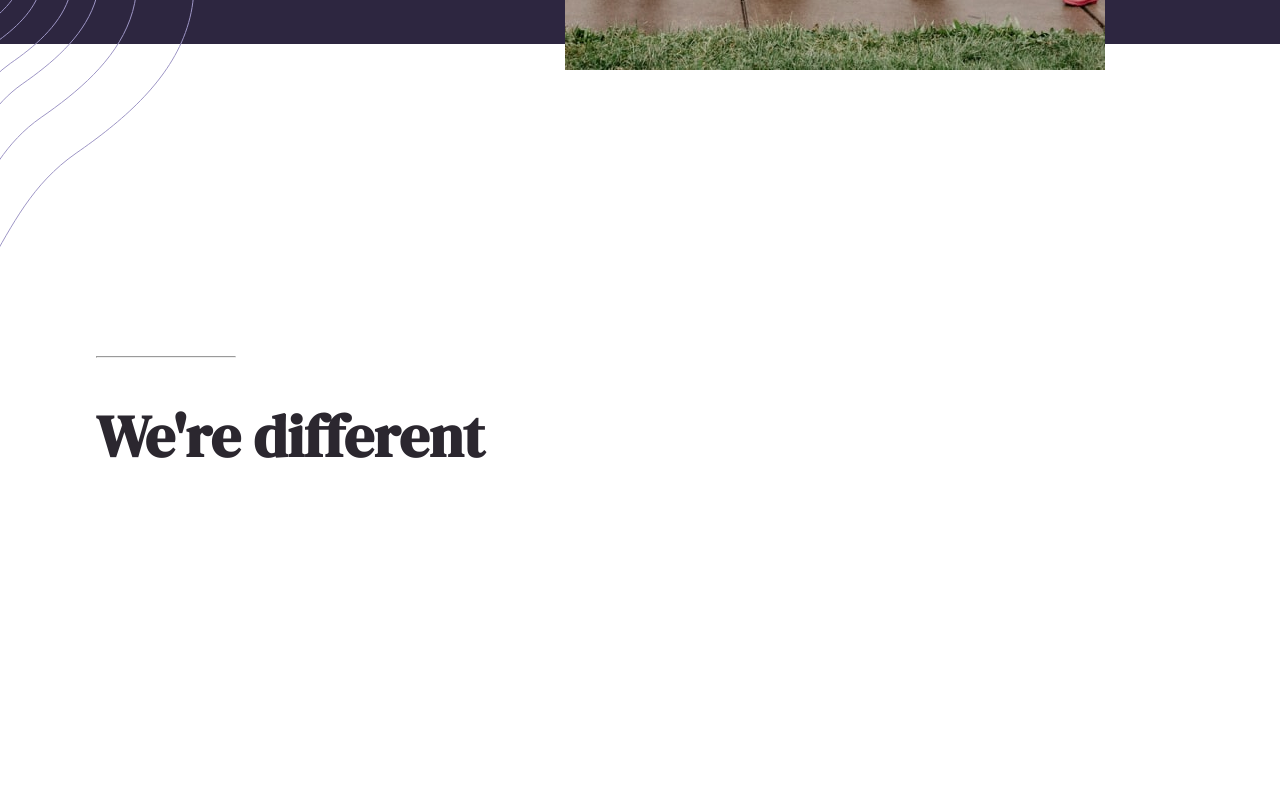
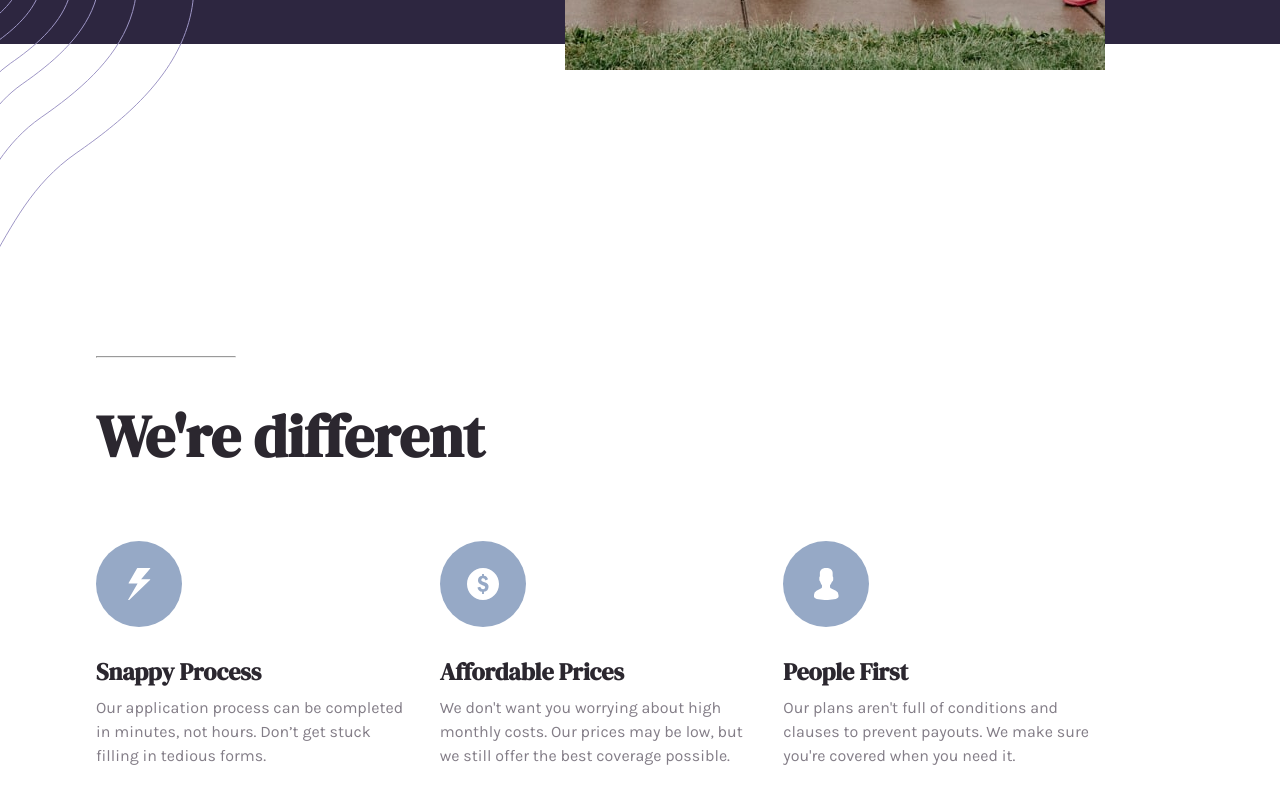
Before and after one commit to giftedpromise/insure-landing-page, a plain HTML site: page index.html in a window 1280 px wide. Shown: the part 743-1543 px from the top of the page. Before the commit the page ends 1220 px from the top, so only its background shows below. Drawn offline with Linux system fonts and the light colour scheme.

Commit message:
desktop second section

```diff
--- a/index.html
+++ b/index.html
@@ -93,6 +93,35 @@
     <section class="second">
       <hr />
       <h1>We're different</h1>
+      <div class="second-column2">
+        <div class="second-row">
+          <img src="images/icon-snappy-process.svg" alt="snappy-process" />
+          <h3>Snappy Process</h3>
+          <p>
+            Our application process can be completed in minutes, not hours.
+            Don’t get stuck filling in tedious forms.
+          </p>
+        </div>
+        <div class="second-row">
+          <img
+            src="images/icon-affordable-prices.svg"
+            alt="affordable-prices"
+          />
+          <h3>Affordable Prices</h3>
+          <p>
+            We don't want you worrying about high monthly costs. Our prices may
+            be low, but we still offer the best coverage possible.
+          </p>
+        </div>
+        <div class="second-row">
+          <img src="images/icon-people-first.svg" alt="people-first" />
+          <h3>People First</h3>
+          <p>
+            Our plans aren't full of conditions and clauses to prevent payouts.
+            We make sure you're covered when you need it.
+          </p>
+        </div>
+      </div>
     </section>
     <script src="script.js"></script>
   </body>
--- a/style.css
+++ b/style.css
@@ -192,3 +192,30 @@ main {
   width: 140px;
   top: -2.5rem;
 }
+
+.second-column2 {
+  display: flex;
+  margin-top: 4rem;
+  justify-content: flex-start;
+  align-items: center;
+  gap: 1.5rem;
+  margin-bottom: 2rem;
+}
+
+.second-row {
+  width: 27%;
+  align-self: flex-start;
+}
+
+.second-row h3 {
+  margin-top: 1.5rem;
+  font-size: 1.5rem;
+  color: var(--Very--Dark--Violet);
+  font-family: "DM Serif Display", serif;
+}
+
+.second-row p {
+  margin-top: 0.5rem;
+  line-height: 1.5;
+  color: var(--Dark--Grayish--Violet);
+}
```
